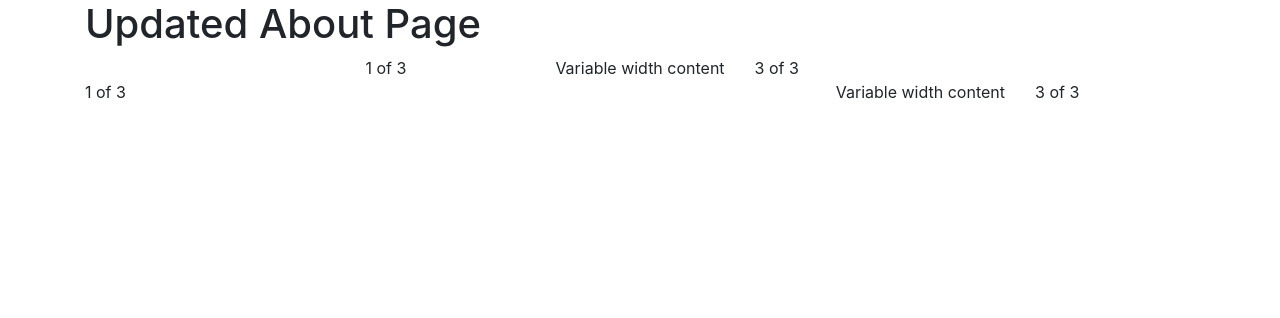
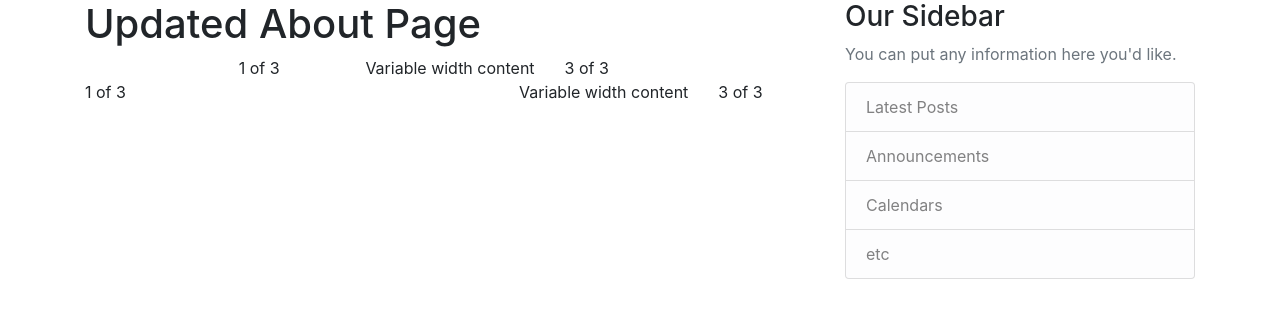
Before and after one commit to DummyTeam/8-FlaskBlog, a Flask app: page /about in a window 1280 px wide. Shown: the part 56-374 px from the top of the page. Run offline with Flask 2, Linux system fonts and the light colour scheme; some libraries are stand-ins or nearby versions.

Commit message:
Created main app layout.html

```diff
--- a/templates/layout.html
+++ b/templates/layout.html
@@ -9,6 +9,7 @@
   <link rel="stylesheet" href="https://stackpath.bootstrapcdn.com/bootstrap/4.1.3/css/bootstrap.min.css"
         integrity="sha384-MCw98/SFnGE8fJT3GXwEOngsV7Zt27NXFoaoApmYm81iuXoPkFOJwJ8ERdknLPMO" crossorigin="anonymous">
 
+  <link rel="stylesheet" type="text/css" href="{{ url_for('static', filename='main.css') }}">
   <title>
     {% if title %}
     Title - {{title}}
@@ -21,9 +22,35 @@
 
 {% include "header.html" %}
 
-<div class="container">
-  {% block content %}{% endblock %}
-</div>
+<main role="main" class="container">
+  <div class="row">
+    <div class="col-md-8">
+      {% with messages = get_flashed_messages(with_categories=true) %}
+      {% if messages %}
+      {% for category, message in messages %}
+      <div class="alert alert-{{category}}">
+        {{message}}
+      </div>
+      {% endfor %}
+      {% endif %}
+      {% endwith %}
+
+      {% block content %}{% endblock %}
+    </div>
+    <div class="col-md-4">
+      <div class="content-section">
+        <h3>Our Sidebar</h3>
+        <p class='text-muted'>You can put any information here you'd like.</p>
+        <ul class="list-group">
+          <li class="list-group-item list-group-item-light">Latest Posts</li>
+          <li class="list-group-item list-group-item-light">Announcements</li>
+          <li class="list-group-item list-group-item-light">Calendars</li>
+          <li class="list-group-item list-group-item-light">etc</li>
+        </ul>
+      </div>
+    </div>
+  </div>
+</main>
 
 <!-- Optional JavaScript -->
 <!-- jQuery first, then Popper.js, then Bootstrap JS -->
```
